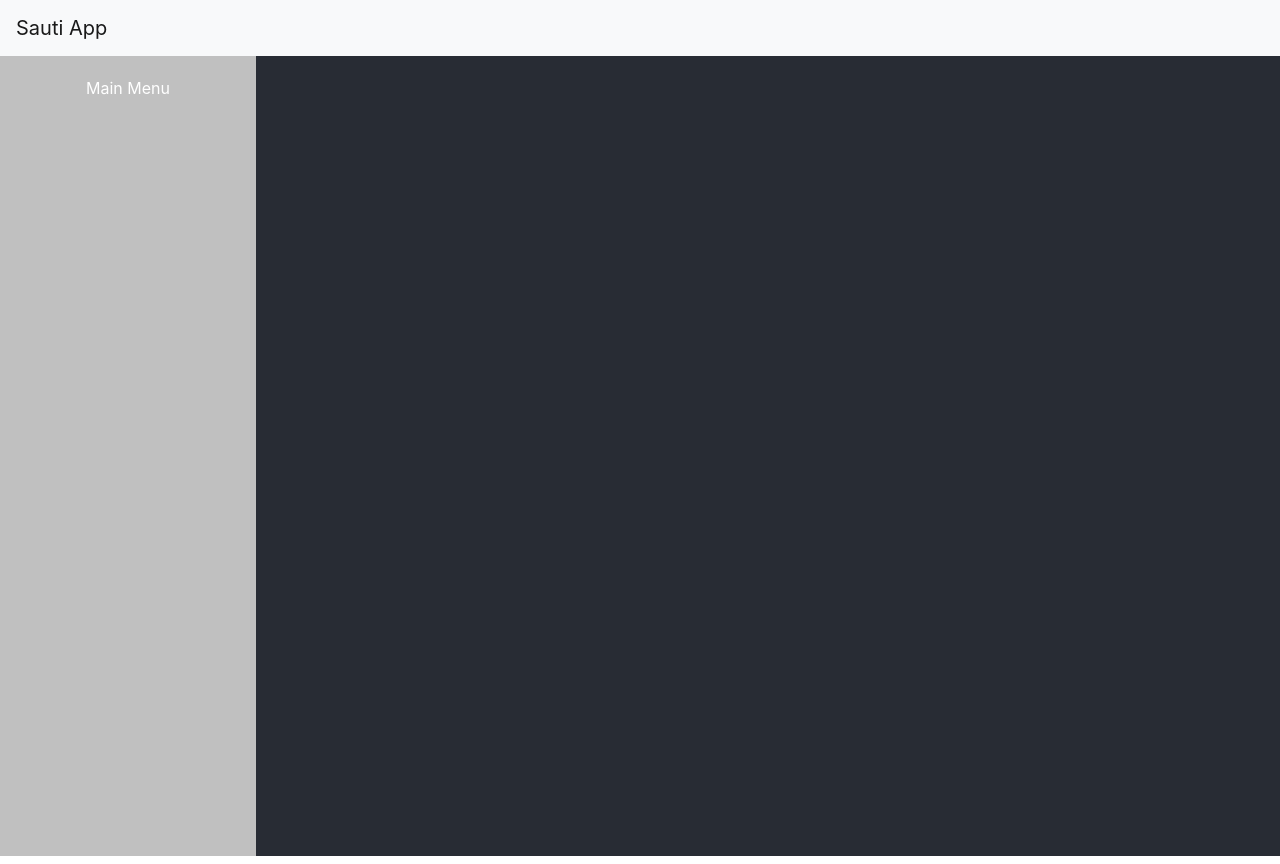
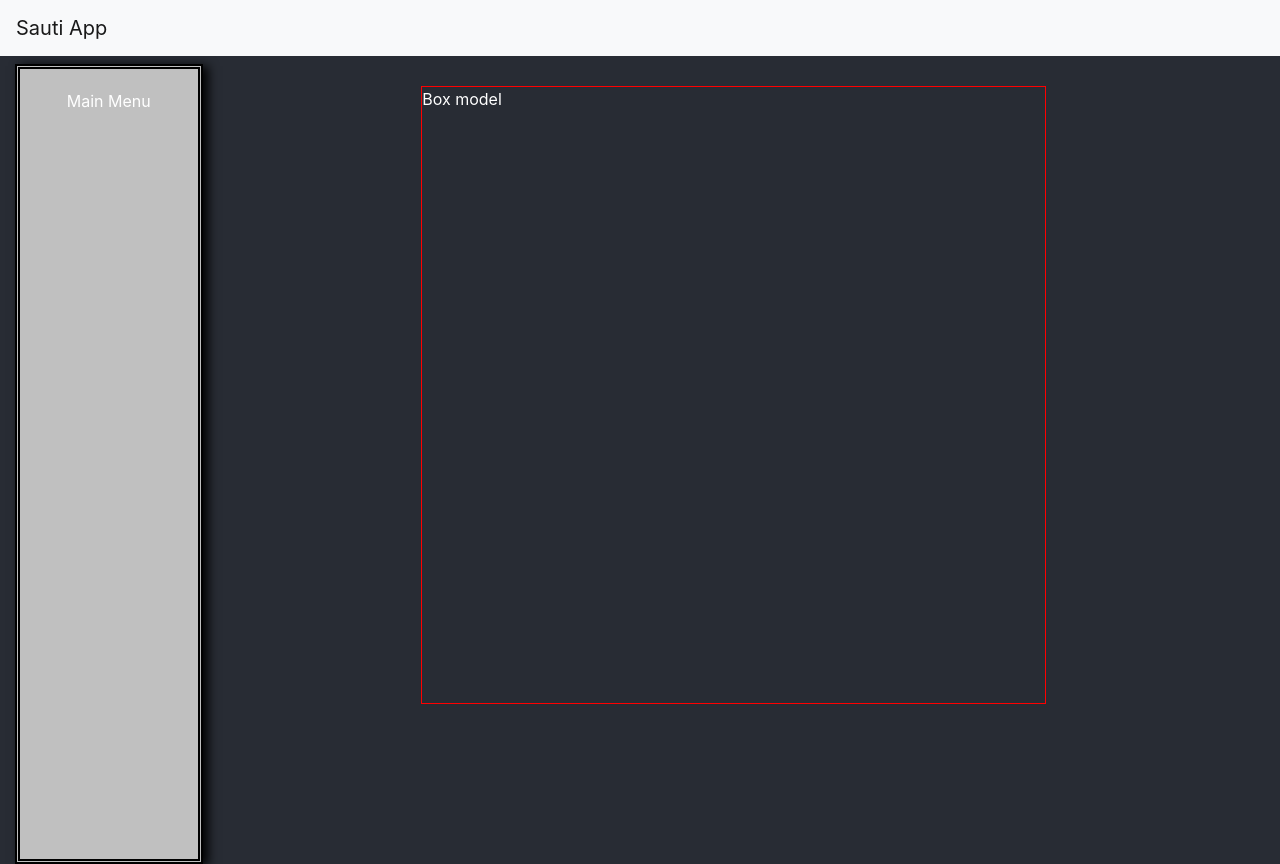
Before and after one commit to labs-13-sauti-marketplace/Sauti-FE, a React (Create React App) app: page / in a window 1280 px wide. Built offline with nearby package versions, Linux system fonts and the light colour scheme.

Commit message:
Fixed Styling and Components
Added some styles into the navigation, added board component where data should be displayed, container wraps both the menu and box model

```diff
--- a/package.json
+++ b/package.json
@@ -6,6 +6,7 @@
     "bootstrap": "^4.3.1",
     "react": "^16.8.6",
     "react-dom": "^16.8.6",
+    "react-router-dom": "^5.0.1",
     "react-scripts": "3.0.1",
     "reactstrap": "^8.0.0"
   },
--- a/src/App.css
+++ b/src/App.css
@@ -2,3 +2,8 @@
   background-color: #282c34;
   color: white;
 }
+
+.nav-board {
+  display: flex;
+  flex-direction: row;
+}
--- a/src/App.js
+++ b/src/App.js
@@ -1,16 +1,22 @@
 import React from 'react';
-import logo from './logo.svg';
 import './App.css';
-import Navigation from './components/Navbar/Navbar.js'
-import Dashboard from './components/Dashboard/Dashboard';
+import Title from './components/Title/Title.js'
+import Nav from './components/Nav/Nav.js';
+import Board from './components/Board/Board.js'
 
 function App() {
   return (
     <div className="App">
       <header className="App-Navbar">
-        <Navigation />
+        <Title />
       </header>
-      <Dashboard />
+
+      <div className="container-fluid nav-board">
+
+        <Nav />
+
+        <Board />
+      </div>
     </div>
   );
 }
--- /dev/null
+++ b/src/components/Board/Board.css
@@ -0,0 +1,7 @@
+.box-container {
+  border: 1px solid red;
+  width: 50%;
+  margin: 0 auto;
+  margin-top: 30px;
+  margin-bottom: 20vh;
+}
--- /dev/null
+++ b/src/components/Board/Board.js
@@ -0,0 +1,21 @@
+import React from 'react';
+import './Board.css';
+
+
+export default class Board extends React.Component {
+  constructor(props) {
+    super(props);
+    this.state = {
+
+    }
+  } // end of constructor
+
+  render(){
+    return(
+      <div className="box-container">
+        Box model
+      </div>
+    )
+  }
+
+}
--- a/src/components/Dashboard/Dashboard.css
+++ /dev/null
@@ -1,7 +0,0 @@
-.dashboard {
-  background-color: silver;
-  width: 20%;
-  text-align: center;
-  height: 100vh;
-  padding-top: 20px;
-}
--- /dev/null
+++ b/src/components/Nav/Nav.css
@@ -0,0 +1,10 @@
+.boardNav {
+  margin-top: 8px;
+  background-color: silver;
+  width: 15%;
+  border: 5px double black;
+  text-align: center;
+  height: 100vh;
+  padding-top: 20px;
+  box-shadow: 5px 2px 10px black;
+}
--- a/src/components/Dashboard/Dashboard.js
+++ b/src/components/Nav/Nav.js
@@ -1,7 +1,7 @@
 import React from 'react';
-import './Dashboard.css';
+import './Nav.css';
 
-class Dashboard extends React.Component {
+class Nav extends React.Component {
   constructor(props) {
     super(props);
     this.state = {
@@ -10,11 +10,11 @@ class Dashboard extends React.Component {
 
   render() {
     return(
-      <div className="dashboard">
+      <div className="boardNav">
         Main Menu
       </div>
     )
   }
 }
 
-export default Dashboard;
+export default Nav;
--- a/src/components/Navbar/Navbar.js
+++ b/src/components/Title/Title.js
@@ -4,9 +4,9 @@ import {
   NavbarBrand,
 } from 'reactstrap';
 
-import './Navbar.css';
+import './Title.css';
 
-export default class Navigation extends React.Component {
+export default class Title extends React.Component {
   constructor(props) {
     super(props);
 
```
Also changed, not shown: src/components/Title/Title.css (added), 2 other files (tests, documents, lock files or other folders).
